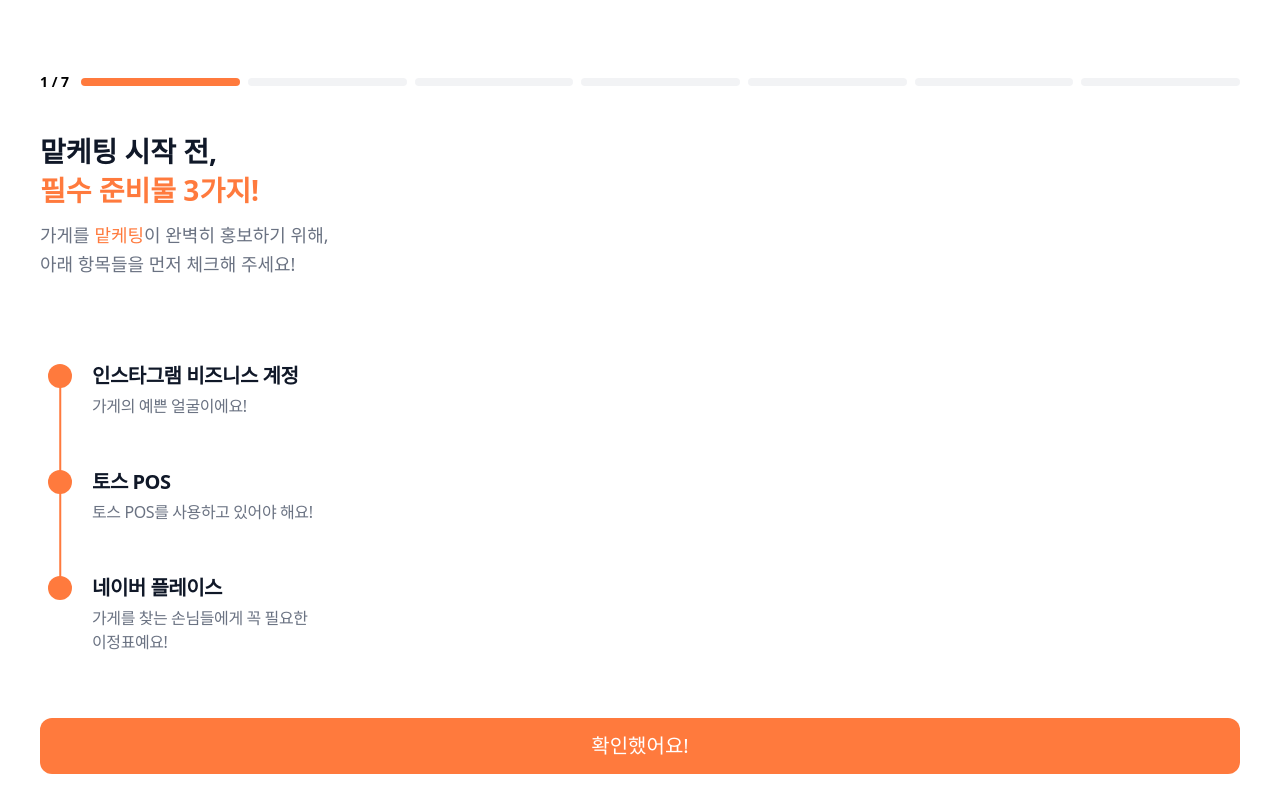
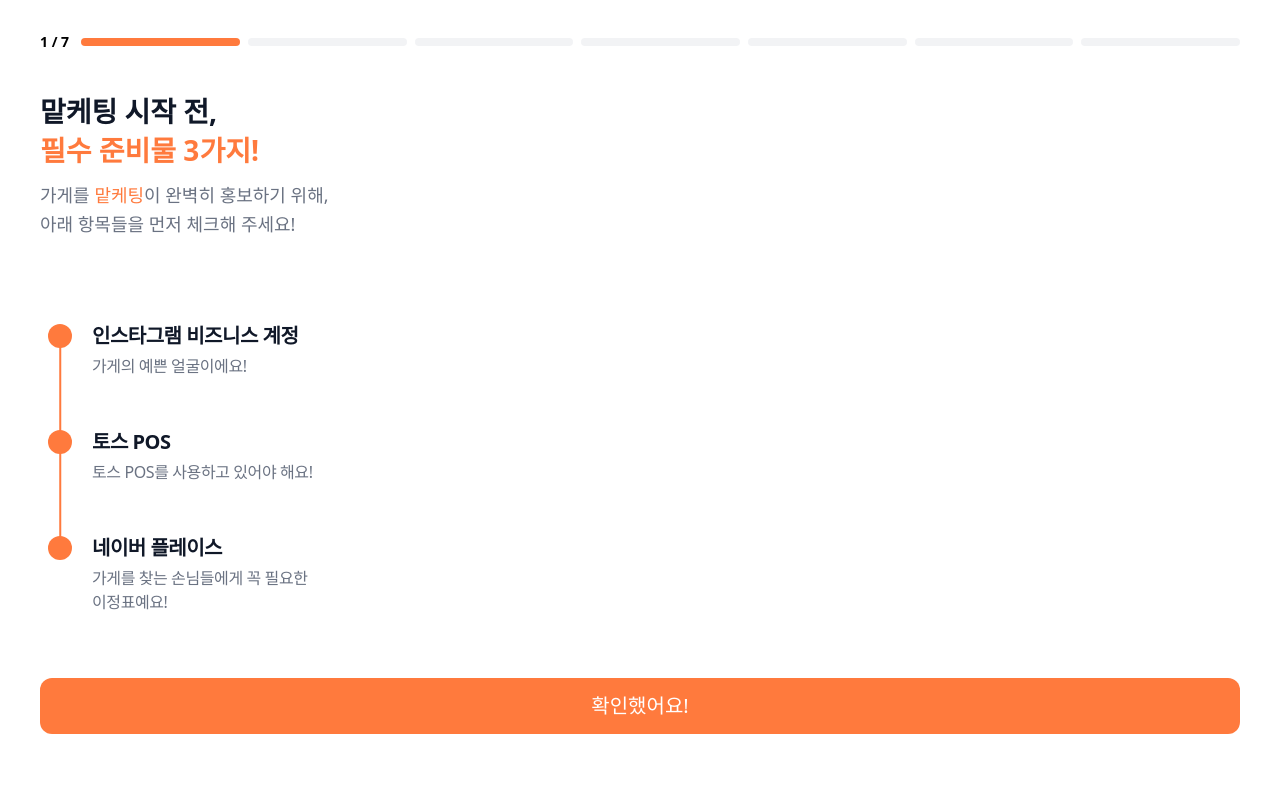
Before and after one commit to heewon916/marketing, a React (Vite) app in the folder fe/: page /auth/onboarding in a window 1280 px wide. Shown: the top 812 px of the page. Built offline with nearby package versions, Linux system fonts and the light colour scheme.

Commit message:
style(auth): postCreate와 진행바 위치 통일 (S14P31A401-30)

```diff
--- a/fe/src/features/auth/onboarding/components/OnboardingLayout.jsx
+++ b/fe/src/features/auth/onboarding/components/OnboardingLayout.jsx
@@ -14,9 +14,9 @@ export default function OnboardingLayout({
       : 'items-center text-center';
 
   return (
-    <div className="min-h-screen w-full flex flex-col px-4 pt-18 pb-20 bg-white">
+    <div className="min-h-screen w-full flex flex-col px-4 pt-6 pb-20 bg-white">
       {/* 1. 상단 프로그레스 바 영역 */}
-      <div className="mb-10 w-full">
+      <div className="mb-10 w-full pt-2">
         <StepProgress current={currentStep} total={totalStep} />
       </div>
 
```
